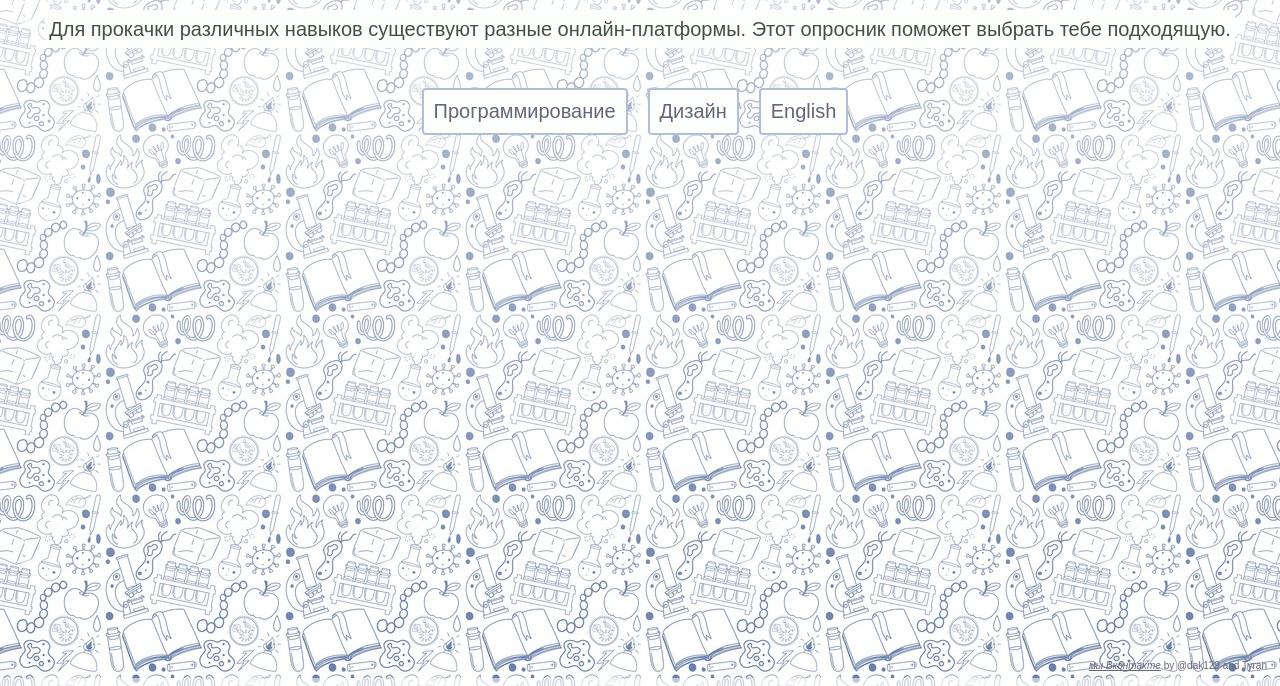
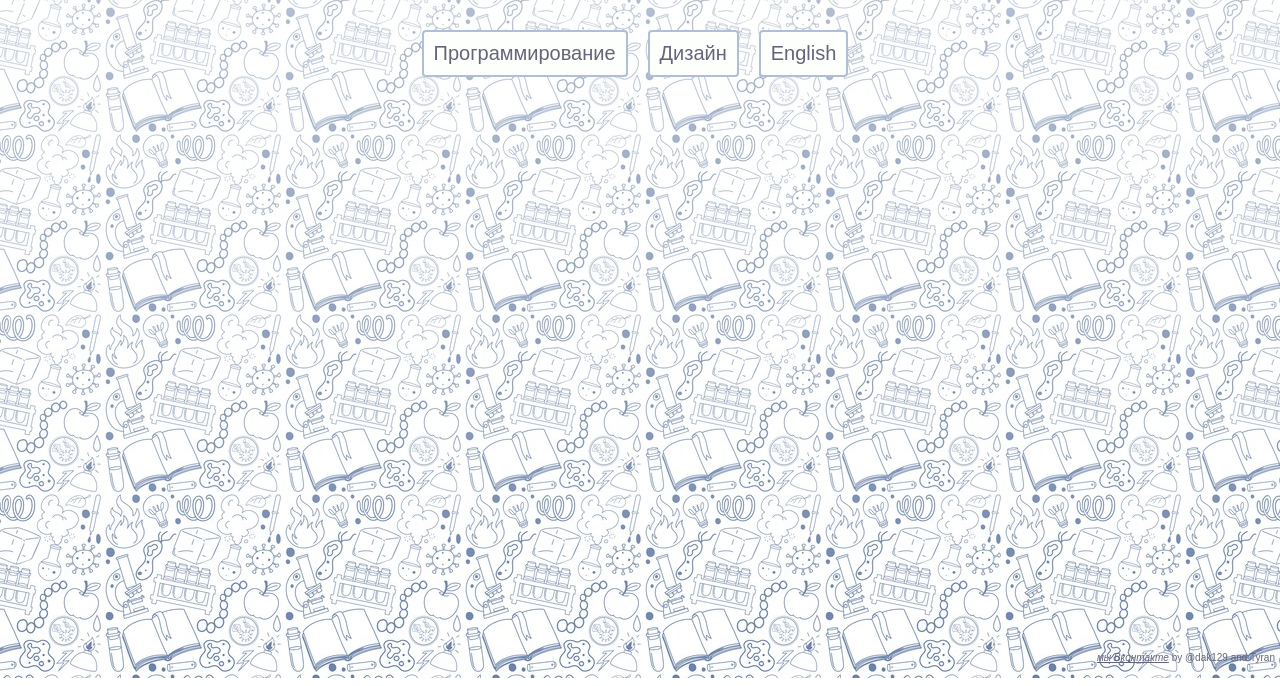
Before and after one commit to dak129/bp, a plain HTML site: page index.html in a window 1280 px wide. Shown: the part 122-808 px from the top of the page. Drawn offline with Linux system fonts and the light colour scheme.

Commit message:
Add files via upload
body margins and paddings eliminated

```diff
--- a/style.css
+++ b/style.css
@@ -1,8 +1,14 @@
+* {
+	box-sizing: border-box;
+}
+
 html {
   height: 100%;
 }
 
 body {
+  margin: 0;
+  padding: 0;
   height: 100%;
   font-family: Gotham, sans-serif;
   font-size: 1.25em;
@@ -32,7 +38,7 @@ header {
 
  main {
 	flex-grow: 1;
-	padding-top: 50px;
+	/* padding-top: 50px; */
  }
 
  #logo {
```
